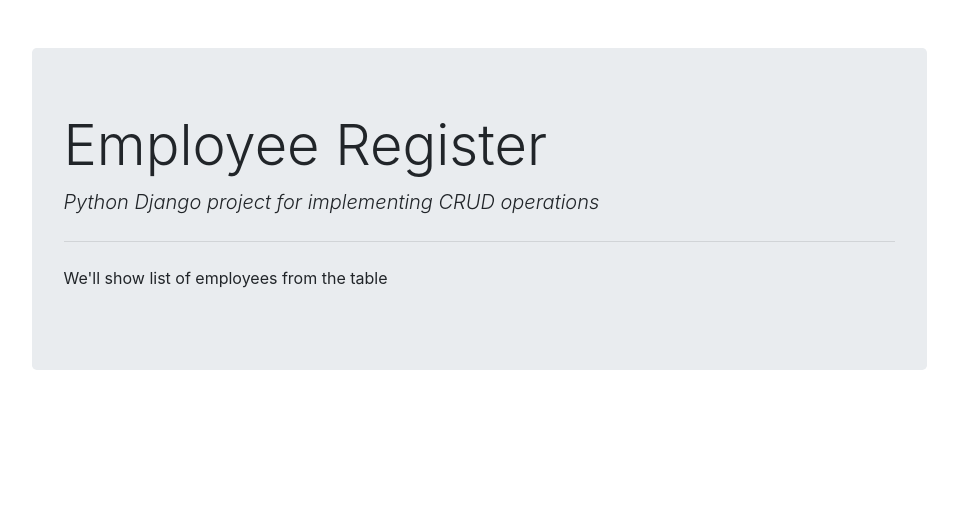
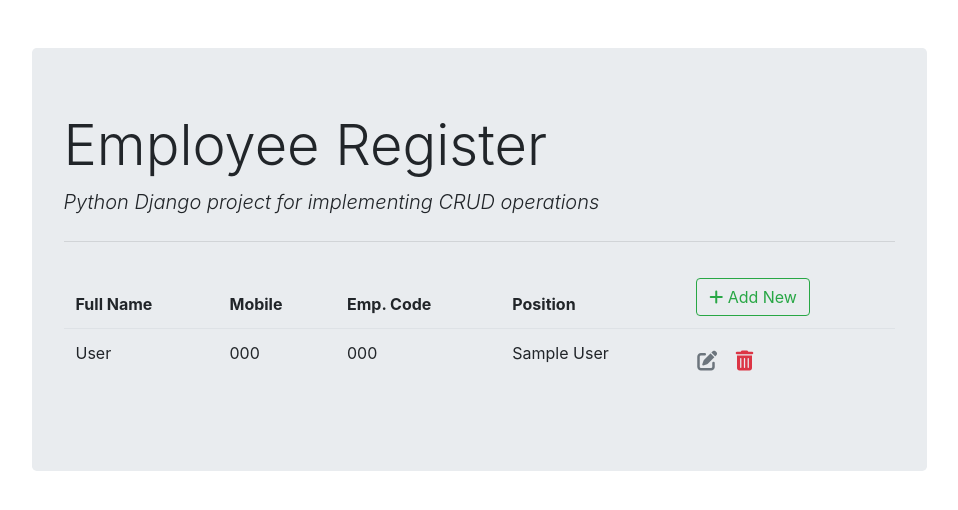
Before and after one commit to Josephat-S/Employee-management-system-with-CRUD-using-Django-and-PostgreSQL, a Django app: page /employee/list/ in a window 1280 px wide. Shown: the top 510 px of the page, without its empty margins (161-1119 px from the left). Run offline with Django 5.2, Linux system fonts and the light colour scheme; tables that the repository leaves empty hold one stand-in row (values such as "Sample post").

Commit message:
Added remaining files for all operations

```diff
--- a/employee_register/templates/employee_register/employee_list.html
+++ b/employee_register/templates/employee_register/employee_list.html
@@ -1,5 +1,39 @@
 {% extends "employee_register/base.html"%}
 
 {% block content%}
-<p>We'll show list of employees from the table</p>
+<table class="table table-borderless">
+    <thead class="border-bottom font-weight-bold">
+        <tr>
+            <th>Full Name</th>
+            <th>Mobile</th>
+            <th>Emp. Code</th>
+            <th>Position</th>
+            <th>
+                <a href="{% url 'employee_insert'%}" class="btn btn-outline-success">
+                    <i class="fas fa-plus"></i> Add New
+                </a>
+            </th>
+        </tr>
+    </thead>
+    <tbody>
+        {% for employee in employee_list %}
+        <tr>
+            <td>{{employee.fullname}}</td>
+            <td>{{employee.mobile}}</td>
+            <td>{{employee.emp_code}}</td>
+            <td>{{employee.position}}</td>
+            <td><a href="{% url 'employee_update' employee.id %}" class="btn text-secondary px-0">
+                <i class="fas fa-edit fa-lg"></i>
+            </a>
+            <form action="{% url 'employee_delete' employee.id %}" method="post" class="d-inline">
+                {% csrf_token %}
+                <button type="submit" class="btn">
+                    <i class="fas fa-trash-alt fa-lg text-danger float-right"></i>
+                </button>
+            </form>
+        </td>
+        </tr>
+        {% endfor %}
+    </tbody>
+</table>
 {% endblock %}
--- a/employee_register/urls.py
+++ b/employee_register/urls.py
@@ -2,6 +2,8 @@ from django.urls import path, include
 from . import views
 
 urlpatterns = [
-    path('', views.employee_form),
-    path('list/', views.employee_list)
+    path('', views.employee_form, name='employee_insert'),
+    path('<int:id>/', views.employee_form, name='employee_update'),
+    path('delete/<int:id>/', views.employee_delete, name='employee_delete'),
+    path('list/', views.employee_list, name='employee_list')
 ]
--- a/employee_register/views.py
+++ b/employee_register/views.py
@@ -1,16 +1,28 @@
 from django.shortcuts import render, redirect
 from .forms import EmployeeForm
+from .models import Employee
 # Create your views here.
 def employee_list(request):
-    return render(request, 'employee_register/employee_list.html')
-def employee_form(request):
+    context = {'employee_list':Employee.objects.all()}
+    return render(request, 'employee_register/employee_list.html',context)
+def employee_form(request, id=0):
     if request.method == 'GET':
-        form = EmployeeForm()
+        if id == 0:
+            form = EmployeeForm()
+        else:
+            employee = Employee.objects.get(pk=id)
+            form = EmployeeForm(instance=employee)
         return render(request, 'employee_register/employee_form.html',{'form': form})
     else:
-        form = EmployeeForm(request.POST)
+        if id == 0:
+            form = EmployeeForm(request.POST)
+        else:
+            employee = Employee.objects.get(pk=id)
+            form = EmployeeForm(request.POST,instance = employee)
         if form.is_valid():
             form.save()
         return redirect('/employee/list')
-def employee_delete(request):
-    pass
+def employee_delete(request, id):
+    employee = Employee.objects.get(pk=id)
+    employee.delete()
+    return redirect('/employee/list')
```
Also changed, not shown: employee_register/templates/employee_register/employee_form.html (+10 -1 lines).
